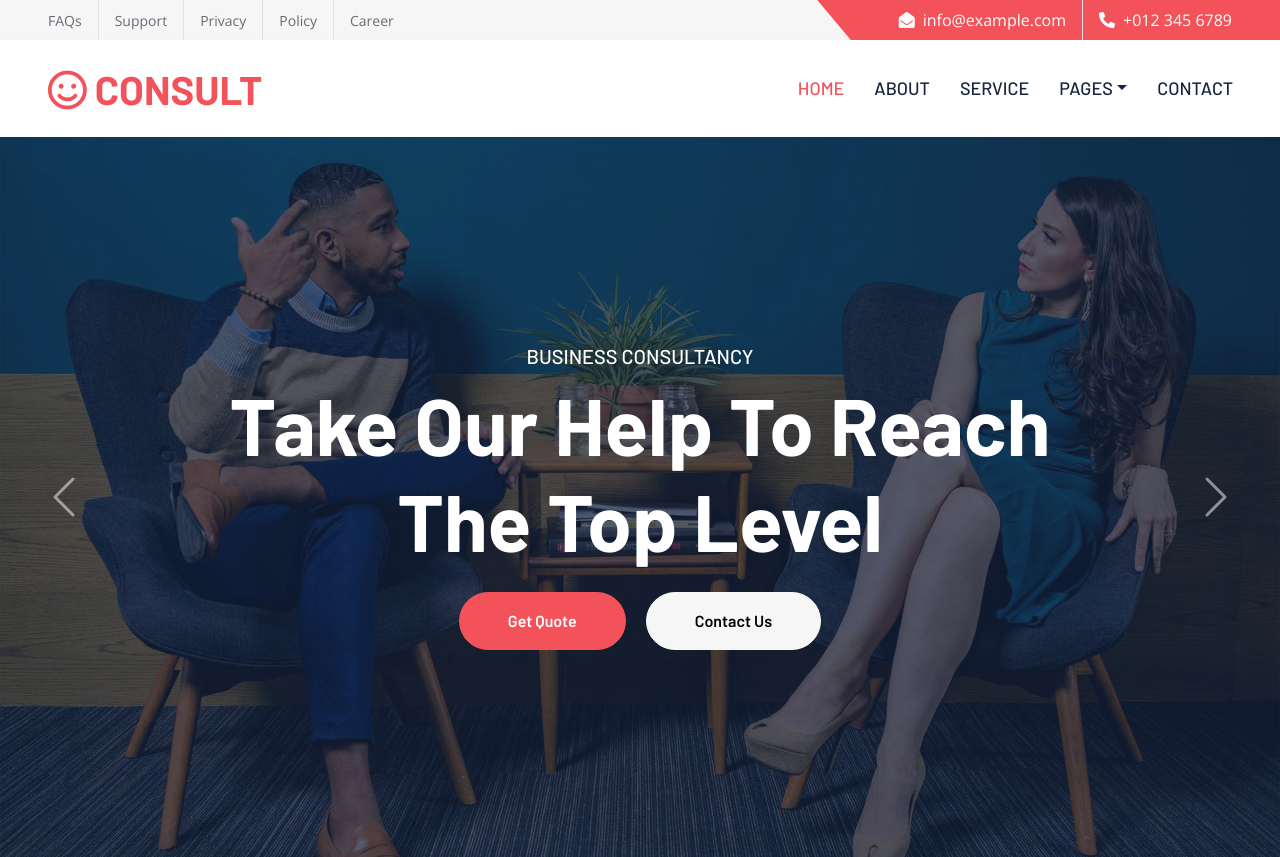
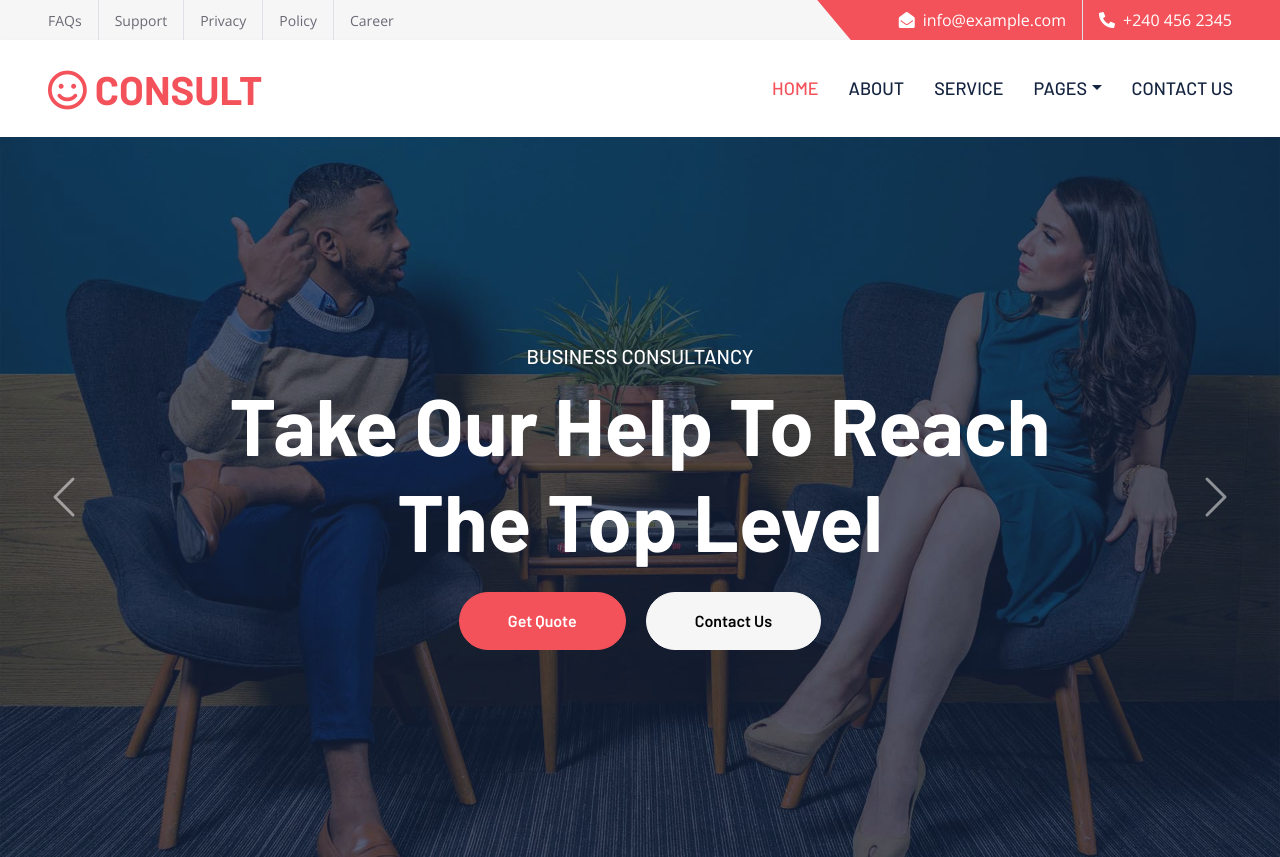
Before and after one commit to wome06/Webconsulting, a plain HTML site: page index.html in a window 1280 px wide. Shown: the top 857 px of the page. Drawn offline with nearby package versions, Linux system fonts and the light colour scheme.

Commit message:
change on dev

```diff
--- a/index.html
+++ b/index.html
@@ -49,7 +49,7 @@
                         <p class="m-0"><i class="fa fa-envelope-open me-2"></i>info@example.com</p>
                     </div>
                     <div class="py-2">
-                        <p class="m-0"><i class="fa fa-phone-alt me-2"></i>+012 345 6789</p>
+                        <p class="m-0"><i class="fa fa-phone-alt me-2"></i>+240 456 2345</p>
                     </div>
                 </div>
             </div>
@@ -82,7 +82,7 @@
                         <a href="testimonial.html" class="dropdown-item">Testimonial</a>
                     </div>
                 </div>
-                <a href="contact.html" class="nav-item nav-link">Contact</a>
+                <a href="contact.html" class="nav-item nav-link">Contact US</a>
             </div>
         </div>
     </nav>
```
